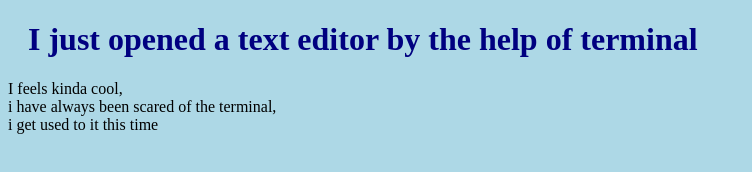
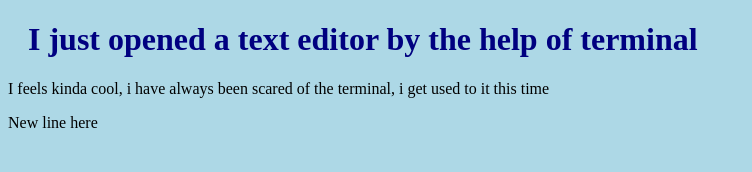
Before and after one commit to Underdog9090/-Git-Terminal, a plain HTML site: page lesson1/index.html in a window 1280 px wide. Shown: the whole page, without its empty margins (0-752 px from the left). Drawn offline with Linux system fonts and the light colour scheme.

Commit message:
added a p

```diff
--- a/lesson1/index.html
+++ b/lesson1/index.html
@@ -10,9 +10,10 @@
     <h1>I just opened a text editor by the help of terminal</h1>
 
     <p>
-      I feels kinda cool, <br />
-      i have always been scared of the terminal, <br />
+      I feels kinda cool,
+      i have always been scared of the terminal,
       i get used to it this time
     </p>
+    <p>New line here</p>
   </body>
 </html>
```
